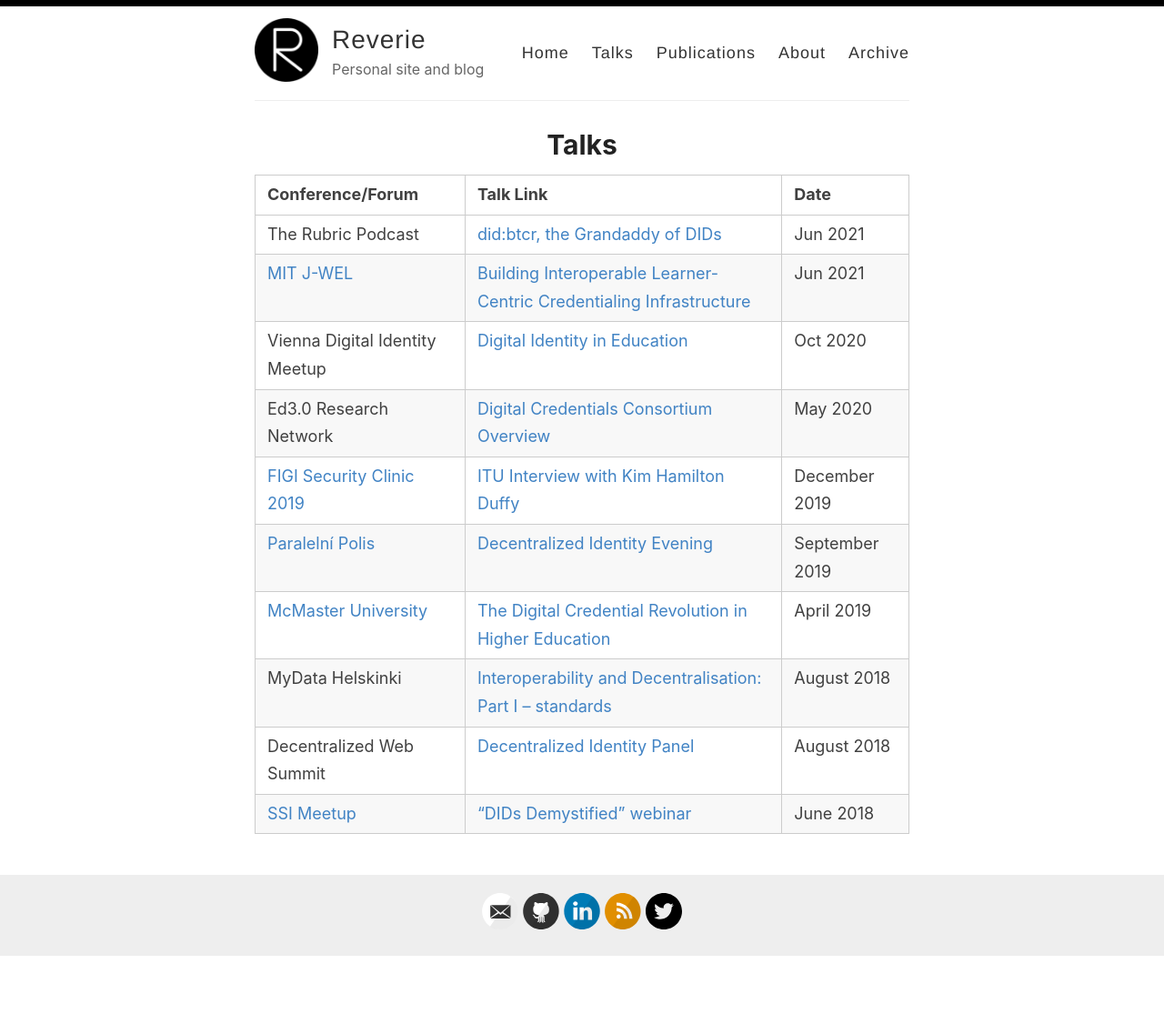
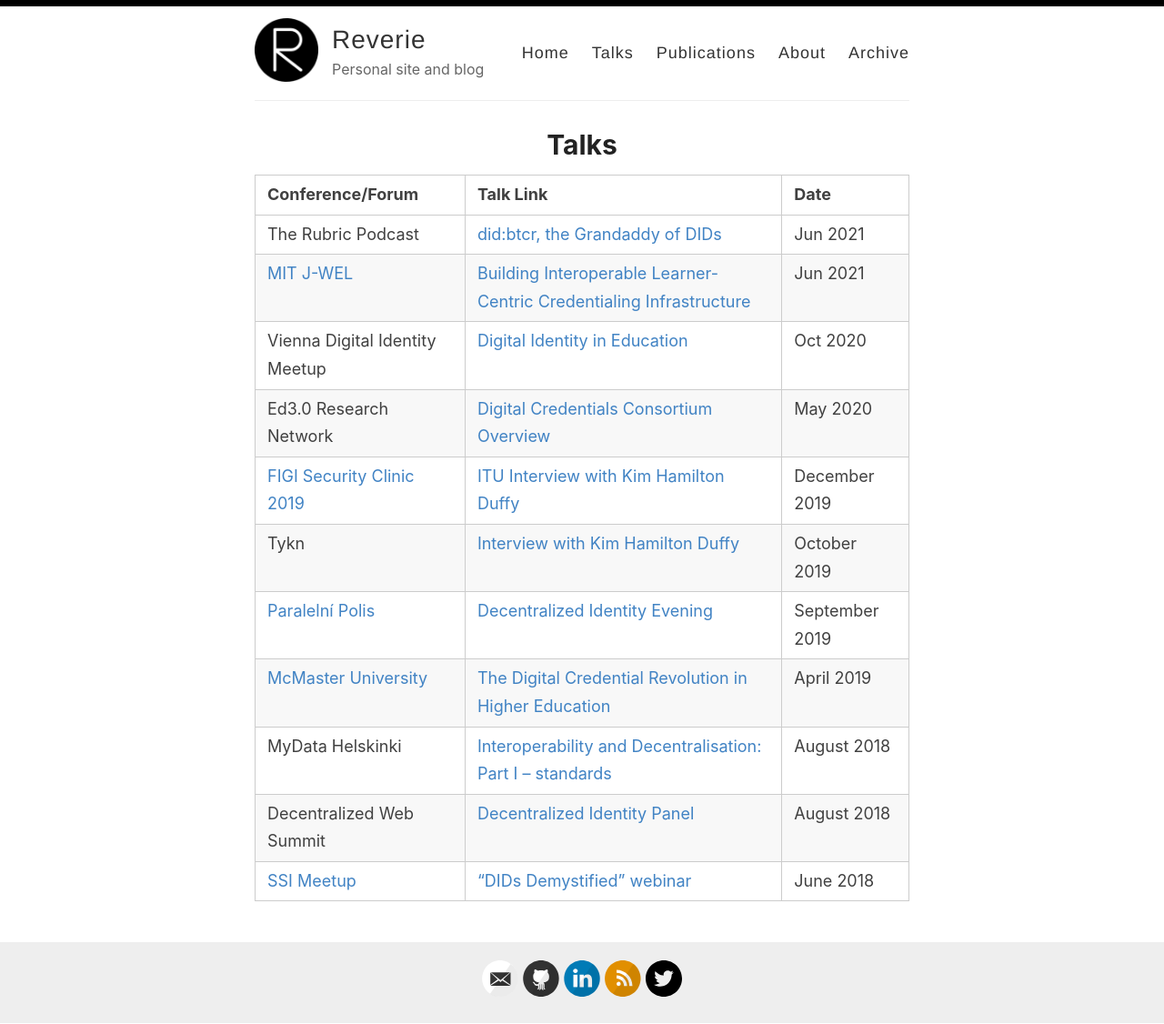
Before and after one commit to kimdhamilton/kimdhamilton.github.io, a Jekyll site: the page built from _pages/talks.md, in a window 1280 px wide. Shown: the whole page at 91% size. Built offline with Jekyll 4.4.1, drawn with Linux system fonts in a browser that asks for light colours; before the commit the page ends 1052 px from its top, so only the background shows below that.

Commit message:
Update talks.md

```diff
--- a/_pages/talks.md
+++ b/_pages/talks.md
@@ -11,6 +11,7 @@
 | Vienna Digital Identity Meetup | [Digital Identity in Education](https://www.thedinglegroup.com/blog/2020/10/4/digital-identity-in-education) | Oct 2020 |
 | Ed3.0 Research Network | [Digital Credentials Consortium Overview](https://www.youtube.com/watch?v=41NdmYGdLPE) | May 2020 |
 |[FIGI Security Clinic 2019](https://www.itu.int/en/ITU-T/Workshops-and-Seminars/201912/Pages/default.aspx) | [ITU Interview with Kim Hamilton Duffy](https://www.youtube.com/watch?v=Nj0ypHIU8w8) | December 2019 |
+| Tykn | [Interview with Kim Hamilton Duffy](external_url: https://tykn.tech/kim-hamilton-duffy-interview/) | October 2019 |
 | [Paralelní Polis](https://www.paralelnipolis.cz/) | [Decentralized Identity Evening](https://www.facebook.com/watch/live/?v=425262538103994&ref=watch_permalink) | September 2019 |
 | [McMaster University](https://www.mcmaster.ca/) | [The Digital Credential Revolution in Higher Education](https://www.eng.mcmaster.ca/ece/events/special-edition-cafe-x-digital-credential-revolution-higher-education) | April 2019 |
 | MyData Helskinki | [Interoperability and Decentralisation: Part I -- standards](https://mydata2018.org/speakers/kimberly-hamilton-duffy/) | August 2018 |
```
